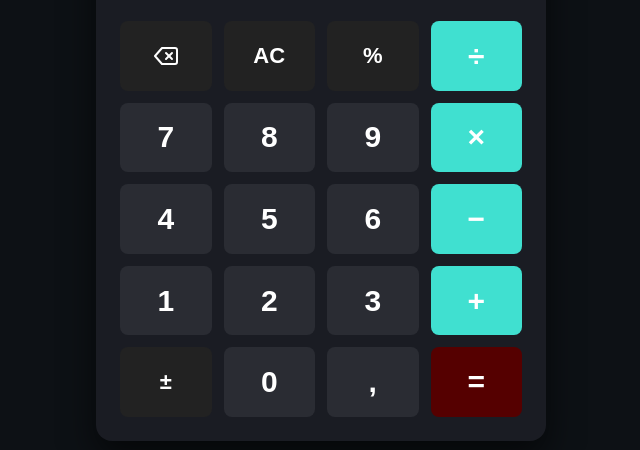
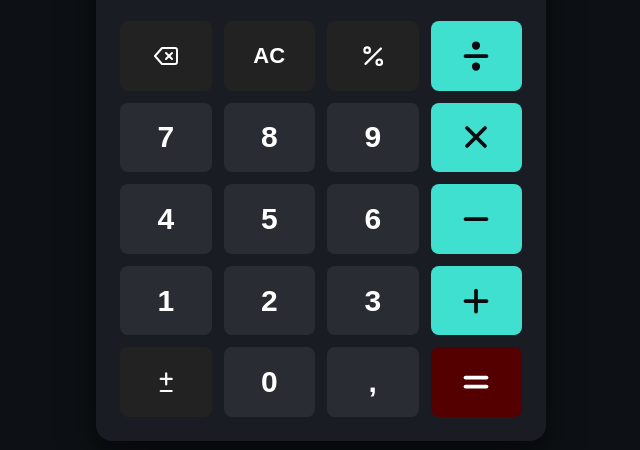
Before and after one commit to EduardoCruzmunioz/calculadora, a plain HTML site: page index.html in a window 1280 px wide. Shown: the part 259-709 px from the top of the page, without its empty margins (319-959 px from the left). Drawn offline with Linux system fonts and the light colour scheme.

Commit message:
feat: sustituir caracteres de texto por iconos vectoriales SVG; style: mejorar contraste de botones turquesa

```diff
--- a/index.html
+++ b/index.html
@@ -56,7 +56,11 @@
           value="%"
           class="btn btn-small btn-dark"
         >
-          %
+          <svg width="1.2em" height="1.2em" viewBox="0 0 24 24" fill="none" stroke="currentColor" stroke-width="2" stroke-linecap="round" stroke-linejoin="round">
+            <line x1="19" y1="5" x2="5" y2="19"></line>
+            <circle cx="6.5" cy="6.5" r="2.5"></circle>
+            <circle cx="17.5" cy="17.5" r="2.5"></circle>
+          </svg>
         </button>
         <button
           type="button"
@@ -64,7 +68,11 @@
           value="÷"
           class="btn btn-turquoise"
         >
-          ÷
+          <svg width="1.2em" height="1.2em" viewBox="0 0 24 24" fill="none" stroke="currentColor" stroke-width="2.5" stroke-linecap="round" stroke-linejoin="round">
+            <line x1="5" y1="12" x2="19" y2="12"></line>
+            <circle cx="12" cy="5" r="1.5" fill="currentColor"></circle>
+            <circle cx="12" cy="19" r="1.5" fill="currentColor"></circle>
+          </svg>
         </button>
 
         <button type="button" id="btn-7" value="7" class="btn btn-gray">
@@ -82,7 +90,10 @@
           value="*"
           class="btn btn-turquoise"
         >
-          ×
+          <svg width="1.2em" height="1.2em" viewBox="0 0 24 24" fill="none" stroke="currentColor" stroke-width="2.5" stroke-linecap="round" stroke-linejoin="round">
+            <line x1="18" y1="6" x2="6" y2="18"></line>
+            <line x1="6" y1="6" x2="18" y2="18"></line>
+          </svg>
         </button>
 
         <button type="button" id="btn-4" value="4" class="btn btn-gray">
@@ -100,7 +111,9 @@
           value="-"
           class="btn btn-turquoise"
         >
-          −
+          <svg width="1.2em" height="1.2em" viewBox="0 0 24 24" fill="none" stroke="currentColor" stroke-width="2.5" stroke-linecap="round" stroke-linejoin="round">
+            <line x1="5" y1="12" x2="19" y2="12"></line>
+          </svg>
         </button>
 
         <button type="button" id="btn-1" value="1" class="btn btn-gray">
@@ -113,7 +126,10 @@
           3
         </button>
         <button type="button" id="btn-add" value="+" class="btn btn-turquoise">
-          +
+          <svg width="1.2em" height="1.2em" viewBox="0 0 24 24" fill="none" stroke="currentColor" stroke-width="2.5" stroke-linecap="round" stroke-linejoin="round">
+            <line x1="12" y1="5" x2="12" y2="19"></line>
+            <line x1="5" y1="12" x2="19" y2="12"></line>
+          </svg>
         </button>
 
         <button
@@ -122,7 +138,11 @@
           value="sign"
           class="btn btn-small btn-dark"
         >
-          ±
+          <svg width="1.2em" height="1.2em" viewBox="0 0 24 24" fill="none" stroke="currentColor" stroke-width="2" stroke-linecap="round" stroke-linejoin="round">
+            <line x1="12" y1="4" x2="12" y2="14"></line>
+            <line x1="7" y1="9" x2="17" y2="9"></line>
+            <line x1="7" y1="20" x2="17" y2="20"></line>
+          </svg>
         </button>
         <button type="button" id="btn-0" value="0" class="btn btn-gray">
           0
@@ -136,7 +156,10 @@
           value="equals"
           class="btn btn-burgundy"
         >
-          =
+          <svg width="1.2em" height="1.2em" viewBox="0 0 24 24" fill="none" stroke="currentColor" stroke-width="2.5" stroke-linecap="round" stroke-linejoin="round">
+            <line x1="5" y1="9" x2="19" y2="9"></line>
+            <line x1="5" y1="15" x2="19" y2="15"></line>
+          </svg>
         </button>
       </div>
     </div>
--- a/style.css
+++ b/style.css
@@ -146,6 +146,7 @@ body {
 
 .btn-turquoise {
   background-color: #40e0d0;
+  color: #0b0c0f; /* Mejor contraste para los SVGs */
 }
 
 .btn-gray {
```
